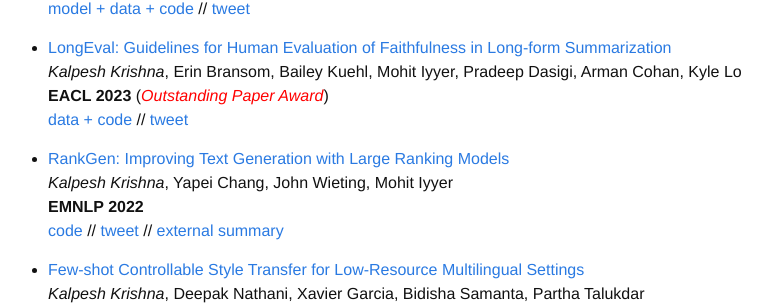
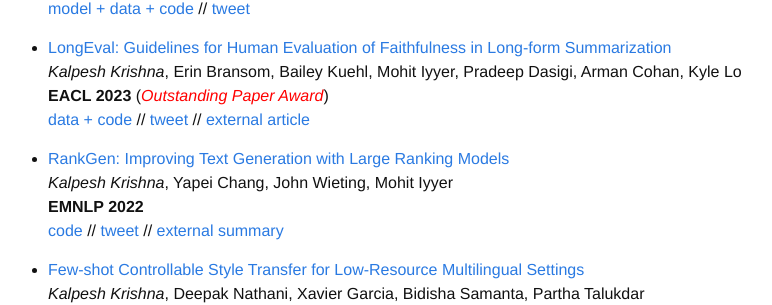
Before and after one commit to martiansideofthemoon/martiansideofthemoon.github.io, a Jekyll site: the page built from _pages/research.md, in a window 1280 px wide and 900 px high, scrolled down 366 px. Shown: the part 149-454 px from the top of the window, without its empty margins (252-1024 px from the left). Built offline with Jekyll 4.4.1, drawn with Linux system fonts in a browser that asks for light colours; comment, search, counter and statistics services are not loaded.

Commit message:
Update research.md

```diff
--- a/_pages/research.md
+++ b/_pages/research.md
@@ -23,7 +23,7 @@ arXiv 2023
 * [LongEval: Guidelines for Human Evaluation of Faithfulness in Long-form Summarization](https://arxiv.org/abs/2301.13298)
 *Kalpesh Krishna*, Erin Bransom, Bailey Kuehl, Mohit Iyyer, Pradeep Dasigi, Arman Cohan, Kyle Lo
 **EACL 2023**  (<a style="color:red" href="https://twitter.com/kalpeshk2011/status/1654133082247815169"><i>Outstanding Paper Award</i></a>)
-[data + code](https://github.com/martiansideofthemoon/longeval-summarization) // [tweet](https://twitter.com/kalpeshk2011/status/1620781282044297216)
+[data + code](https://github.com/martiansideofthemoon/longeval-summarization) // [tweet](https://twitter.com/kalpeshk2011/status/1620781282044297216) // [external article](https://www.umass.edu/news/article/prize-winning-paper-umass-amherst-computer-scientists-release-guidelines-evaluating-ai)
 
 * [RankGen: Improving Text Generation with Large Ranking Models](https://arxiv.org/abs/2205.09726)
 *Kalpesh Krishna*, Yapei Chang, John Wieting, Mohit Iyyer
```
